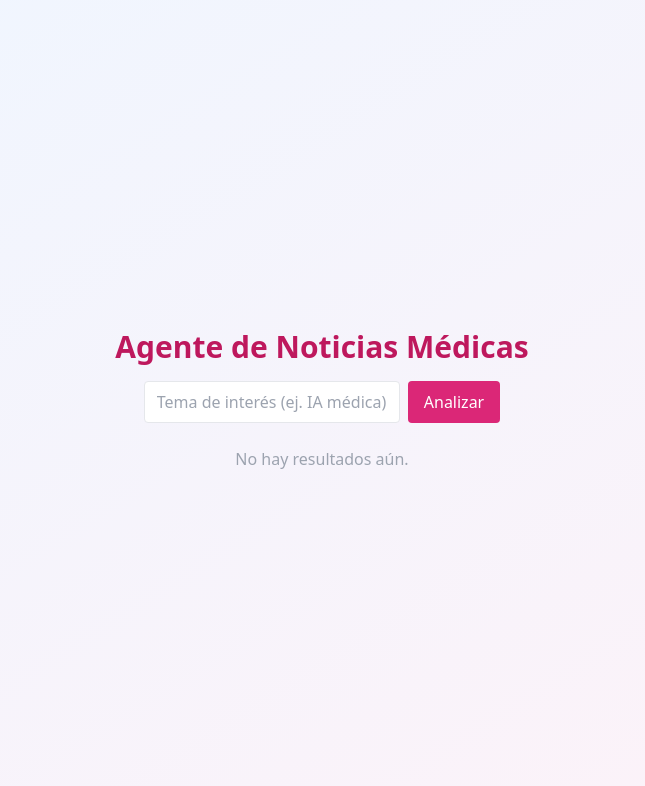
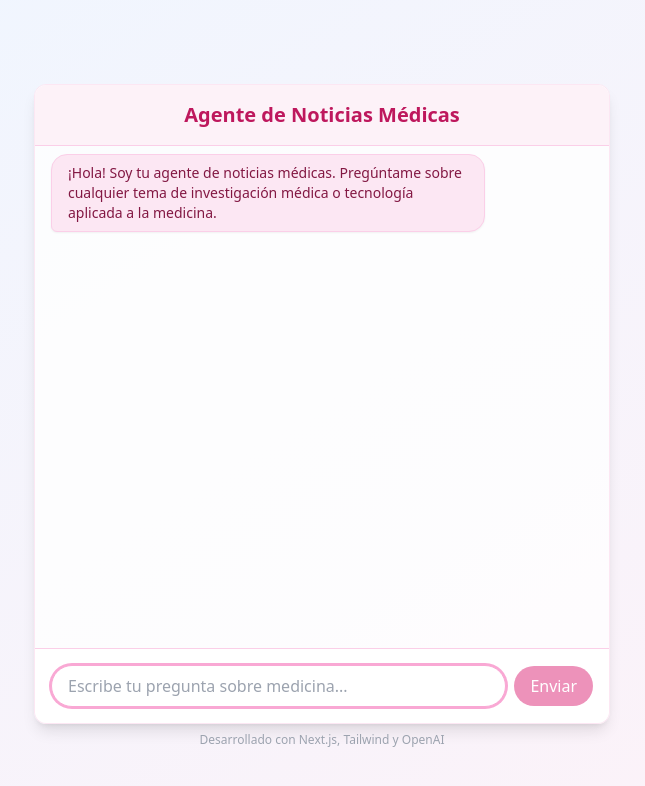
Before and after one commit to susiealva/Medical-News-Web, a Next.js app: page / in a window 1280 px wide. Shown: the top 786 px of the page, without its empty margins (318-963 px from the left). Built offline with nearby package versions, Linux system fonts and the light colour scheme.

Commit message:
Refactor Home component to implement chatbot feature

```diff
--- a/pages/index.js
+++ b/pages/index.js
@@ -1,54 +1,106 @@
 import Head from "next/head";
-import { useState } from "react";
+import { useState, useRef, useEffect } from "react";
 
 export default function Home() {
-  const [query, setQuery] = useState("");
-  const [results, setResults] = useState([]);
+  const [messages, setMessages] = useState([
+    { role: "bot", content: "¡Hola! Soy tu agente de noticias médicas. Pregúntame sobre cualquier tema de investigación médica o tecnología aplicada a la medicina." }
+  ]);
+  const [input, setInput] = useState("");
   const [loading, setLoading] = useState(false);
+  const chatEndRef = useRef(null);
 
-  const handleSubmit = async (e) => {
+  useEffect(() => {
+    chatEndRef.current?.scrollIntoView({ behavior: "smooth" });
+  }, [messages]);
+
+  const handleSend = async (e) => {
     e.preventDefault();
+    if (!input.trim()) return;
+    const userMsg = { role: "user", content: input };
+    setMessages((msgs) => [...msgs, userMsg]);
+    setInput("");
     setLoading(true);
-    setResults([]);
+    try {
       const apiUrl = process.env.NEXT_PUBLIC_API_URL || "";
       const endpoint = apiUrl ? `${apiUrl}/analyze` : "/api/analyze";
       const res = await fetch(endpoint, {
         method: "POST",
         headers: { "Content-Type": "application/json" },
-      body: JSON.stringify({ query }),
+        body: JSON.stringify({ query: input }),
       });
       const data = await res.json();
-    setResults(data.results || []);
+      if (data.results && data.results.length > 0) {
+        data.results.forEach((article) => {
+          setMessages((msgs) => [
+            ...msgs,
+            {
+              role: "bot",
+              content: `**${article.title}**\n${article.summary || article.description || ""}\n[Leer más](${article.url})`
+            }
+          ]);
+        });
+      } else {
+        setMessages((msgs) => [
+          ...msgs,
+          { role: "bot", content: "No encontré resultados para ese tema." }
+        ]);
+      }
+    } catch (err) {
+      setMessages((msgs) => [
+        ...msgs,
+        { role: "bot", content: "Ocurrió un error al consultar las noticias." }
+      ]);
+    }
     setLoading(false);
   };
 
   return (
-    <div className="min-h-screen bg-gradient-to-br from-blue-50 to-pink-50 flex flex-col items-center justify-center p-4">
+    <div className="min-h-screen bg-gradient-to-br from-blue-50 to-pink-50 flex flex-col items-center justify-center">
       <Head>
-        <title>Agente de Noticias Médicas</title>
+        <title>Agente Chatbot de Noticias Médicas</title>
       </Head>
-      <h1 className="text-3xl font-bold mb-4 text-pink-700">Agente de Noticias Médicas</h1>
-      <form onSubmit={handleSubmit} className="flex gap-2 mb-6">
+      <div className="w-full max-w-xl h-[80vh] flex flex-col rounded-xl shadow-lg bg-white/80 border border-pink-100 mt-8">
+        <div className="flex items-center justify-center py-4 border-b border-pink-200 bg-pink-50 rounded-t-xl">
+          <span className="text-xl font-bold text-pink-700">Agente de Noticias Médicas</span>
+        </div>
+        <div className="flex-1 overflow-y-auto px-4 py-2 space-y-2">
+          {messages.map((msg, idx) => (
+            <div
+              key={idx}
+              className={`flex ${msg.role === "user" ? "justify-end" : "justify-start"}`}
+            >
+              <div
+                className={`max-w-[80%] px-4 py-2 rounded-2xl shadow-sm whitespace-pre-line text-sm
+                  ${msg.role === "user"
+                    ? "bg-blue-100 text-blue-900 rounded-br-md"
+                    : "bg-pink-100 text-pink-900 rounded-bl-md border border-pink-200"}
+                `}
+                style={{ wordBreak: "break-word" }}
+                dangerouslySetInnerHTML={{ __html: msg.content.replace(/\n/g, '<br/>').replace(/\*\*(.*?)\*\*/g, '<b>$1</b>') }}
+              />
+            </div>
+          ))}
+          <div ref={chatEndRef} />
+        </div>
+        <form onSubmit={handleSend} className="flex items-center gap-2 p-4 border-t border-pink-200 bg-white rounded-b-xl">
           <input
-          className="border rounded px-3 py-2 w-64"
-          placeholder="Tema de interés (ej. IA médica)"
-          value={query}
-          onChange={(e) => setQuery(e.target.value)}
+            className="flex-1 border border-pink-300 rounded-full px-4 py-2 focus:outline-none focus:ring-2 focus:ring-pink-300"
+            placeholder="Escribe tu pregunta sobre medicina..."
+            value={input}
+            onChange={(e) => setInput(e.target.value)}
+            disabled={loading}
+            autoFocus
           />
-        <button className="bg-pink-600 text-white px-4 py-2 rounded hover:bg-pink-700" type="submit" disabled={loading}>
-          {loading ? "Buscando..." : "Analizar"}
+          <button
+            type="submit"
+            className="bg-pink-600 text-white px-4 py-2 rounded-full hover:bg-pink-700 disabled:opacity-50"
+            disabled={loading || !input.trim()}
+          >
+            {loading ? "..." : "Enviar"}
           </button>
         </form>
-      <div className="w-full max-w-2xl space-y-4">
-        {results.map((article, idx) => (
-          <div key={idx} className="bg-white rounded shadow p-4 border-l-4 border-pink-400">
-            <a href={article.url} target="_blank" rel="noopener noreferrer" className="text-lg font-semibold text-blue-700 hover:underline">{article.title}</a>
-            <p className="text-gray-600 mt-1">{article.description}</p>
-            <div className="text-xs text-gray-400 mt-2">{article.source?.name} | {article.publishedAt?.slice(0,10)}</div>
       </div>
-        ))}
-        {results.length === 0 && !loading && <div className="text-gray-400 text-center">No hay resultados aún.</div>}
-      </div>
+      <div className="text-xs text-gray-400 mt-2">Desarrollado con Next.js, Tailwind y OpenAI</div>
     </div>
   );
 }
```
Lines whose indentation alone changed are shown as unchanged.
